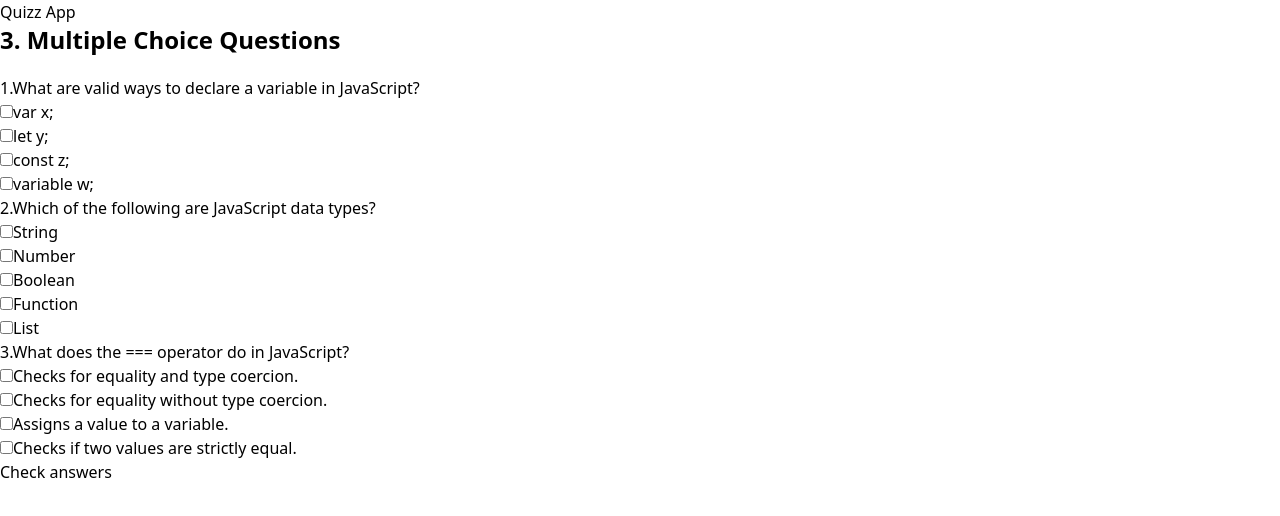
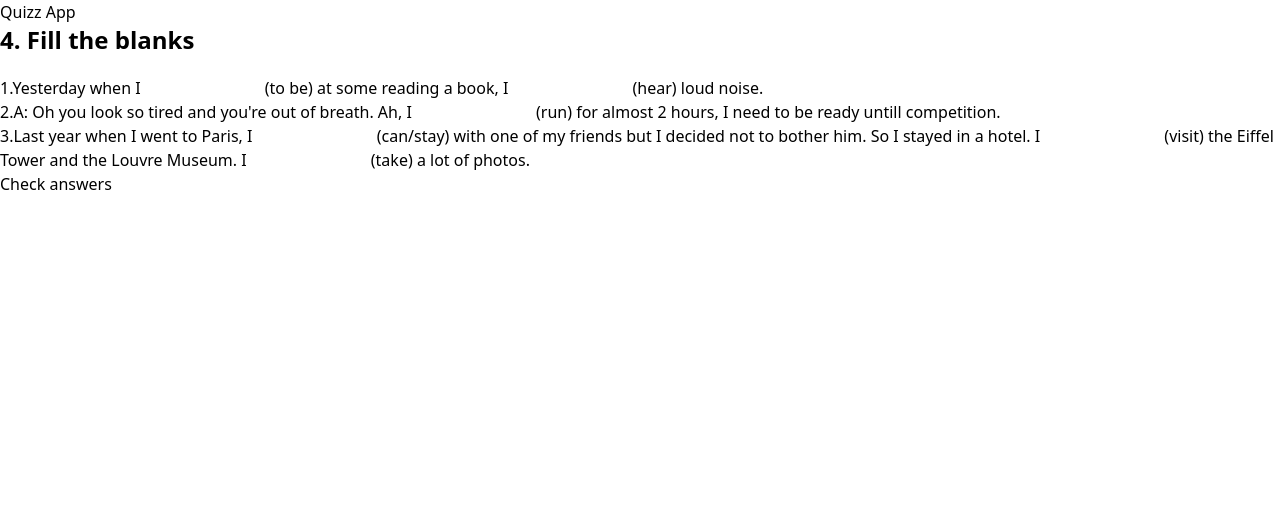
Before and after one commit to JavokhirMurodov1626/quizz_app, a React (Vite) app: page / in a window 1280 px wide. Shown: the top 516 px of the page. Built offline with nearby package versions, Linux system fonts and the light colour scheme.

Commit message:
add text input question type

```diff
--- a/src/App.tsx
+++ b/src/App.tsx
@@ -3,6 +3,7 @@ import {
   DragAndDropQuizz,
   SingleChoiceQuizz,
   MultipleChoiceQuizz,
+  TextInputQuizz
 } from "features";
 import dragDropQuizzData from "data/dragAndDrop.json";
 
@@ -17,7 +18,8 @@ function App() {
             questions={dragDropQuizzData.questions}
           />
           <SingleChoiceQuizz /> */}
-          <MultipleChoiceQuizz />
+          {/* <MultipleChoiceQuizz /> */}
+          <TextInputQuizz />
         </div>
       </main>
     </>
--- /dev/null
+++ b/src/components/TextInput/TextInput.tsx
@@ -0,0 +1,97 @@
+import { useEffect, useRef } from "react";
+
+type UserAnswer = {
+  questionId: number;
+  placeId: number;
+  answer: string;
+};
+
+type CheckedAnswers = {
+  questionId: number;
+  placeId: number;
+  isCorrect: boolean;
+};
+
+type TextInputProps = {
+  questionId: number;
+  placeId: number;
+  setUserAnswers: (param: (prev: UserAnswer[]) => UserAnswer[]) => void;
+  checkedAnswers: CheckedAnswers[];
+  isSubmitted: boolean;
+};
+
+const TextInput: React.FC<TextInputProps> = ({
+  questionId,
+  placeId,
+  setUserAnswers,
+  checkedAnswers,
+  isSubmitted,
+}) => {
+  const handleChange = (e: React.ChangeEvent<HTMLInputElement>) => {
+    setUserAnswers((prev) => {
+      const existingAnswer = prev.find(
+        (answer) =>
+          answer.questionId === questionId && answer.placeId === placeId
+      );
+      if (existingAnswer) {
+        return prev.map((answer) =>
+          answer.questionId === questionId && answer.placeId === placeId
+            ? { ...answer, answer: e.target.value }
+            : answer
+        );
+      }
+      return [
+        ...prev,
+        {
+          questionId,
+          placeId,
+          answer: e.target.value,
+        },
+      ];
+    });
+  };
+
+  // auto resize input field
+  const input = useRef<HTMLInputElement>(null);
+
+  useEffect(() => {
+    const target = input.current;
+
+    if (target && target.scrollWidth > 120) {
+      target.style.width = target.scrollWidth + "px";
+    }
+
+    if (target && target.value === "") {
+      target.style.width = "120px";
+    }
+  }, [input, input.current?.value]);
+
+  useEffect(() => {
+    const checkedAnswer = checkedAnswers.find(
+      (answer) => answer.questionId === questionId && answer.placeId === placeId
+    );
+
+    if (checkedAnswer && input.current) {
+      if (checkedAnswer.isCorrect) {
+        input.current.classList.add(
+          "bg-correct"
+        );
+      } else {
+        input.current.classList.add("bg-incorrect",'shake');
+      }
+    }
+  }, [checkedAnswers, questionId, placeId]);
+
+  return (
+    <input
+      id={`input-${questionId}-${placeId}`}
+      ref={input}
+      className="border border-slate-100 mb-2 px-2 py-1 rounded-lg bg-slate-100 focus:border-blue-500  font-medium outline-none w-[120px]"
+      type="text"
+      readOnly={isSubmitted}
+      onChange={handleChange}
+    />
+  );
+};
+
+export default TextInput;
--- /dev/null
+++ b/src/data/textInput.json
@@ -0,0 +1,46 @@
+{
+  "questions": [
+    {
+      "id": 1,
+      "text": "Yesterday when I ___ (to be) at some reading a book, I ___ (hear) loud noise.",
+      "answers": [
+        {
+          "place": 1,
+          "value": "was"
+        },
+        {
+          "place": 2,
+          "value": "heard"
+        }
+      ]
+    },
+    {
+      "id": 2,
+      "text": "A: Oh you look so tired and you're out of breath. Ah, I ___ (run) for almost 2 hours, I need to be ready untill competition.",
+      "answers": [
+        {
+          "place": 1,
+          "value": "have been running"
+        }
+      ]
+    },
+    {
+      "id": 3,
+      "text": "Last year when I went to Paris, I ___ (can/stay) with one of my friends but I decided not to bother him. So I stayed in a hotel. I ___ (visit) the Eiffel Tower and the Louvre Museum. I ___ (take) a lot of photos.",
+      "answers": [
+        {
+          "place": 1,
+          "value": "could have stayed"
+        },
+        {
+          "place": 2,
+          "value": "visited"
+        },
+        {
+          "place": 3,
+          "value": "took"
+        }
+      ]
+    }
+  ]
+}
--- /dev/null
+++ b/src/features/TextInputQuizz.tsx
@@ -0,0 +1,161 @@
+import { TextInput } from "components";
+import { questions } from "data/textInput.json";
+import { useState, useEffect } from "react";
+
+type UserAnswer = {
+  questionId: number;
+  placeId: number;
+  answer: string;
+};
+
+type CheckedAnswers = {
+  questionId: number;
+  placeId: number;
+  isCorrect: boolean;
+};
+
+const TextInputQuizz = () => {
+  const [userAnswers, setUserAnswers] = useState<UserAnswer[]>([]);
+  const [isSubmitted, setIsSubmitted] = useState(false);
+  const [checkedAnswers, setCheckedAnswers] = useState<CheckedAnswers[]>([]);
+  const [blanksCount, setBlanksCount] = useState(0);
+  const [userScore, setUserScore] = useState(0);
+
+  const checkAnswersHandler = () => {
+    const checkedAnswers = userAnswers.map((userAnswer) => {
+      const question = questions.find(
+        (question) => question.id === userAnswer.questionId
+      );
+      const correctAnswer = question?.answers.find(
+        (answer) => answer.place === userAnswer.placeId
+      );
+      return {
+        ...userAnswer,
+        isCorrect:
+          correctAnswer?.value.toLowerCase().trim() ===
+          userAnswer.answer.toLowerCase(),
+      };
+    });
+
+    const map = new Map();
+
+    checkedAnswers.forEach((answer) => {
+      if (map.has(answer.questionId)) {
+        map.set(answer.questionId, [
+          ...map.get(answer.questionId),
+          answer.isCorrect,
+        ]);
+      } else {
+        map.set(answer.questionId, [answer.isCorrect]);
+      }
+    });
+
+    const correctAnswersCount = Array.from(map.values())
+      .map((item) => item.every((value: boolean) => value))
+      .filter((value) => value).length;
+
+    setUserScore((correctAnswersCount / questions.length) * 100);
+    setCheckedAnswers(checkedAnswers);
+    setIsSubmitted(true);
+  };
+
+  useEffect(() => {
+    const totalBlanks = questions.reduce(
+      (count, question) => count + question.answers.length,
+      0
+    );
+    setBlanksCount(totalBlanks);
+  }, []);
+
+  return (
+    <section>
+      <h1 className="question-type-header">4. Fill the blanks</h1>
+      <ul className="flex flex-col gap-4">
+        {questions.map((question, index) => {
+          let placeCount = 0;
+          const questionSlices = question.text.split(" ");
+
+          return (
+            <li className="" key={question.id}>
+              <span className="me-2 ">{index + 1}.</span>
+              {questionSlices.map((slice, sliceIndex) => {
+                if (slice === "___") {
+                  placeCount++;
+                  return (
+                    <TextInput
+                      key={`${question.id}-${placeCount}-${sliceIndex}`}
+                      questionId={question.id}
+                      placeId={placeCount}
+                      setUserAnswers={setUserAnswers}
+                      checkedAnswers={checkedAnswers}
+                      isSubmitted={isSubmitted}
+                    />
+                  );
+                } else if (slice.includes("___")) {
+                  const [sliceStart, sliceEnd] = slice.split("___");
+                  let content;
+                  if (sliceStart === "") {
+                    placeCount++;
+                    content = (
+                      <>
+                        <TextInput
+                          key={`${question.id}-${placeCount}-${sliceIndex}`}
+                          questionId={question.id}
+                          placeId={placeCount}
+                          setUserAnswers={setUserAnswers}
+                          checkedAnswers={checkedAnswers}
+                          isSubmitted={isSubmitted}
+                        />
+                        {sliceEnd}{" "}
+                      </>
+                    );
+                  } else {
+                    placeCount++;
+                    content = (
+                      <>
+                        {sliceStart}
+                        <TextInput
+                          key={`${question.id}-${placeCount}-${sliceIndex}`}
+                          questionId={question.id}
+                          placeId={placeCount}
+                          setUserAnswers={setUserAnswers}
+                          checkedAnswers={checkedAnswers}
+                          isSubmitted={isSubmitted}
+                        />{" "}
+                        {sliceEnd}
+                      </>
+                    );
+                  }
+                  return content;
+                } else {
+                  return slice + " ";
+                }
+              })}
+            </li>
+          );
+        })}
+      </ul>
+
+      <div className="my-4">
+        {isSubmitted && (
+          <div>
+            <p>
+              Your score is: <strong>{userScore.toFixed(2)}%</strong>
+            </p>
+          </div>
+        )}
+      </div>
+
+      <button
+        disabled={userAnswers.length !== blanksCount || isSubmitted}
+        onClick={checkAnswersHandler}
+        type="submit"
+        className="submit-btn"
+      >
+        Check answers
+      </button>
+    </section>
+  );
+};
+
+export default TextInputQuizz;
--- a/src/features/index.ts
+++ b/src/features/index.ts
@@ -1,3 +1,4 @@
 export { default as DragAndDropQuizz } from "./DragAndDropQuizz";
 export { default as SingleChoiceQuizz } from "./SingleChoiceQuizz";
 export { default as MultipleChoiceQuizz } from "./MultipleChoiceQuizz";
+export { default as TextInputQuizz } from "./TextInputQuizz";
--- a/src/index.css
+++ b/src/index.css
@@ -34,6 +34,13 @@
   @apply bg-red-100 text-red-800 border-red-400;
 }
 
+.bg-correct{
+  @apply bg-green-100 text-green-600 border-green-300 ;
+
+}
+.bg-incorrect{
+  @apply bg-red-100 text-red-600 border-red-300 ;
+}
 /* .single-option.bg-unanswered{
   @apply bg-orange-100 text-orange-600 border-orange-300 ;
 } */
```
Also changed, not shown: src/components/index.ts (+5 -4 lines).
